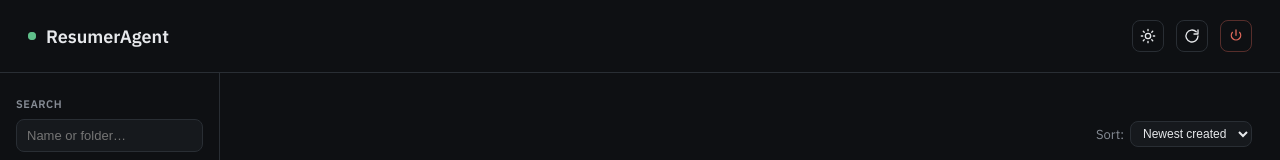
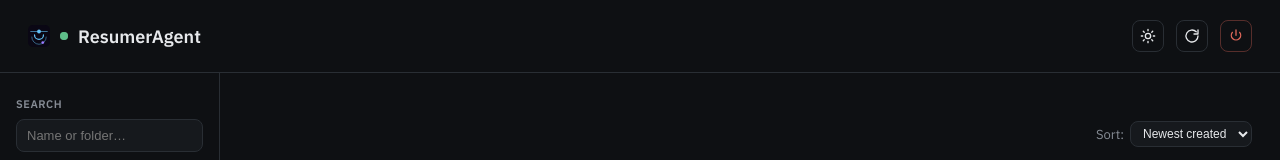
Before and after one commit to Arman-no/ResumerAgent, a website: page public/index.html in a window 1280 px wide. Shown: the top 160 px of the page. Drawn offline with Linux system fonts and the light colour scheme; no server answers.

Commit message:
Add the ResumerAgent icon to the dashboard UI
Reuses the site's favicon.svg as the tab icon and a brand mark next
to the title in the topbar.

```diff
--- a/public/index.html
+++ b/public/index.html
@@ -3,12 +3,14 @@
 <head>
   <meta charset="utf-8" />
   <title>ResumerAgent</title>
+  <link rel="icon" type="image/svg+xml" href="/favicon.svg" />
   <script>document.documentElement.dataset.theme = localStorage.getItem('resumeragent-theme') || 'dark';</script>
   <link rel="stylesheet" href="/styles.css" />
 </head>
 <body>
   <header class="topbar">
     <div class="topbar-brand">
+      <img src="/favicon.svg" alt="" width="22" height="22" class="brand-mark" />
       <span class="heartbeat" id="heartbeat" title="Live — polls every 5s"></span>
       <h1>ResumerAgent</h1>
     </div>
```
Also changed, not shown: public/favicon.svg (added).
